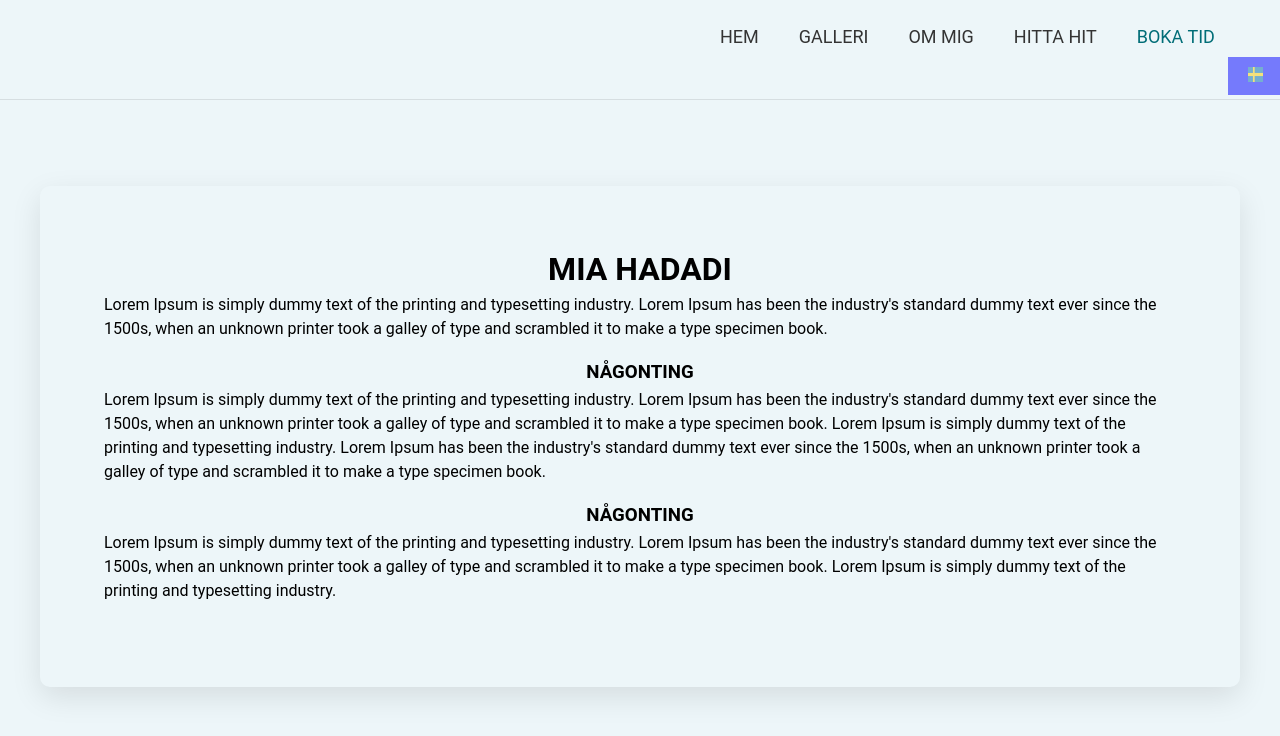
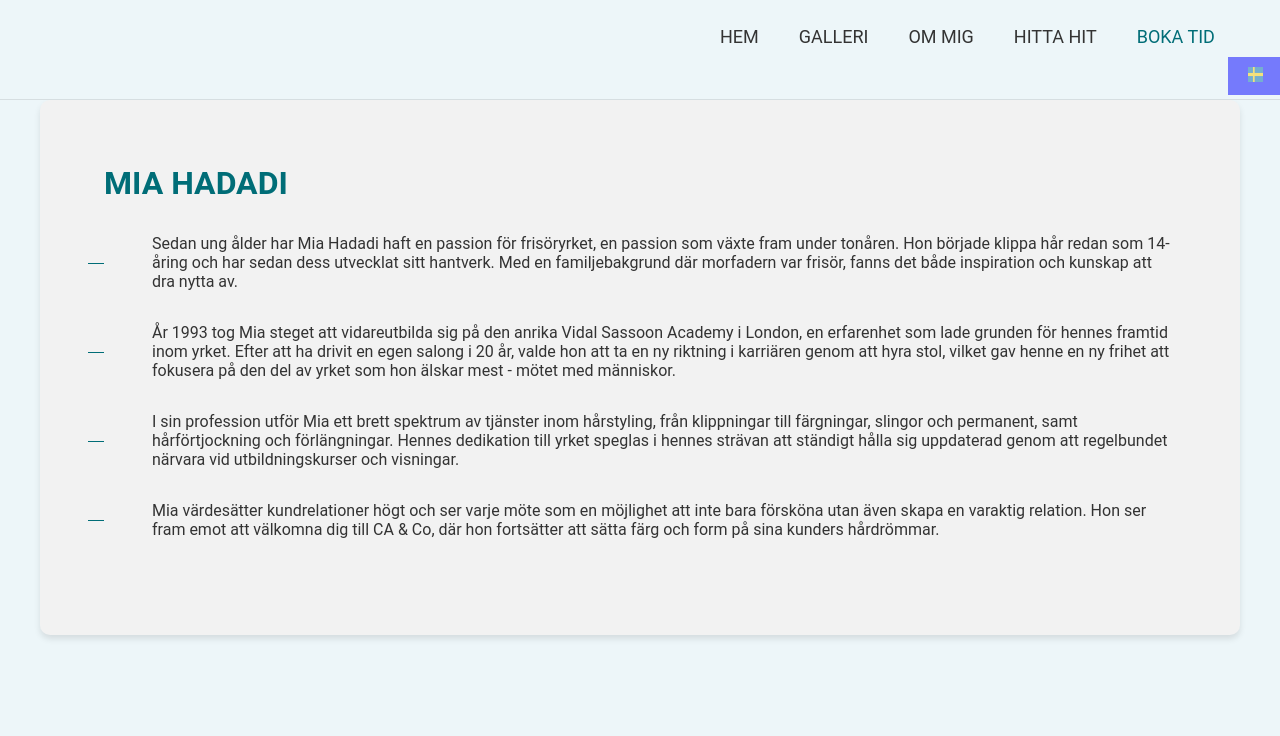
Before and after one commit to alkeal/Projekt-LIA, a React (Vite) app: page /Aboutpage in a window 1280 px wide. Shown: the top 736 px of the page. Built offline with nearby package versions, Linux system fonts and the light colour scheme.

Commit message:
aboutpage almost done. pictures/videos needed

```diff
--- a/src/pages/Aboutpage.jsx
+++ b/src/pages/Aboutpage.jsx
@@ -5,35 +5,35 @@ export default function Aboutpage() {
   return (
     <div className="about-page">
       <div className="about-container">
-        {/* IMAGE */}
         <div className="about-content">
-          <h1> MIA HADADI </h1>
+          <h1>MIA HADADI</h1>
           <p>
-            Lorem Ipsum is simply dummy text of the printing and typesetting
-            industry. Lorem Ipsum has been the industry's standard dummy text
-            ever since the 1500s, when an unknown printer took a galley of type
-            and scrambled it to make a type specimen book.
+            Sedan ung ålder har Mia Hadadi haft en passion för frisöryrket, en
+            passion som växte fram under tonåren. Hon började klippa hår redan
+            som 14-åring och har sedan dess utvecklat sitt hantverk. Med en
+            familjebakgrund där morfadern var frisör, fanns det både inspiration
+            och kunskap att dra nytta av.
           </p>
-
-          <h3> NÅGONTING </h3>
           <p>
-            Lorem Ipsum is simply dummy text of the printing and typesetting
-            industry. Lorem Ipsum has been the industry's standard dummy text
-            ever since the 1500s, when an unknown printer took a galley of type
-            and scrambled it to make a type specimen book. Lorem Ipsum is simply
-            dummy text of the printing and typesetting industry. Lorem Ipsum has
-            been the industry's standard dummy text ever since the 1500s, when
-            an unknown printer took a galley of type and scrambled it to make a
-            type specimen book.
+            År 1993 tog Mia steget att vidareutbilda sig på den anrika Vidal
+            Sassoon Academy i London, en erfarenhet som lade grunden för hennes
+            framtid inom yrket. Efter att ha drivit en egen salong i 20 år,
+            valde hon att ta en ny riktning i karriären genom att hyra stol,
+            vilket gav henne en ny frihet att fokusera på den del av yrket som
+            hon älskar mest - mötet med människor.
           </p>
-
-          <h3> NÅGONTING </h3>
           <p>
-            Lorem Ipsum is simply dummy text of the printing and typesetting
-            industry. Lorem Ipsum has been the industry's standard dummy text
-            ever since the 1500s, when an unknown printer took a galley of type
-            and scrambled it to make a type specimen book. Lorem Ipsum is simply
-            dummy text of the printing and typesetting industry.{" "}
+            I sin profession utför Mia ett brett spektrum av tjänster inom
+            hårstyling, från klippningar till färgningar, slingor och permanent,
+            samt hårförtjockning och förlängningar. Hennes dedikation till yrket
+            speglas i hennes strävan att ständigt hålla sig uppdaterad genom att
+            regelbundet närvara vid utbildningskurser och visningar.
+          </p>
+          <p>
+            Mia värdesätter kundrelationer högt och ser varje möte som en
+            möjlighet att inte bara försköna utan även skapa en varaktig
+            relation. Hon ser fram emot att välkomna dig till CA & Co, där hon
+            fortsätter att sätta färg och form på sina kunders hårdrömmar.
           </p>
         </div>
       </div>
--- a/src/styles/pages/Aboutpage.css
+++ b/src/styles/pages/Aboutpage.css
@@ -1,10 +1,8 @@
-
 * {
     margin: 0;
     padding: 0;
     box-sizing: border-box;
     font-family: 'Roboto', sans-serif;
-
   }
 
   .about-page {
@@ -13,78 +11,124 @@
     height: 100vh;
     overflow: hidden;
     display: flex;
-    display: flex;
     align-items: center;
     justify-content: center;
-    background: #EDF6F9;
+    background: #EDF6F9; /* Off White */
+    color: #333333;
   }
 
   .about-container {
     max-width: 1200px;
     width: 100%;
-    height: auto;
+    margin: auto;
     padding: 4rem;
-    box-shadow: 0 10px 30px rgba(0, 0, 0, 0.1);
     border-radius: 10px;
-    animation: slideUp 0.5s ease-out forwards;
-    margin-bottom: 10%;
+    background: #F2F2F2;
+    box-shadow: 0 4px 6px rgba(0, 0, 0, 0.1);
+    transform: scale(0.9);
+    opacity: 0;
+    margin-bottom: 25%;
+    animation: scaleIn 0.5s ease-out forwards, fadeIn 0.5s ease-out forwards;
   }
 
-.about-content {
-    opacity: 0;
-    transform: translateY(20px);
-    animation: fadeInUp 0.5s ease-out 0.5s forwards;
-
-}
-
-@keyframes fadeInUp {
+  @keyframes scaleIn {
     to {
-      opacity: 1;
-      transform: translateY(0);
+      transform: scale(1);
     }
   }
 
-  @keyframes slideUp {
-    0% {
-      transform: translateY(40px);
-      opacity: 0;
-    }
-    100% {
-      transform: translateY(0);
+  @keyframes fadeIn {
+    to {
       opacity: 1;
     }
   }
 
+  .about-content h1 {
+    margin-bottom: 2rem;
+    color: #006D77;
+    animation: popIn 1s ease forwards;
+  }
 
-.about-content h1, .about-content h3 {
-    text-align: center;
-    margin-bottom: 5px;
+  @keyframes popIn {
+    0% {
+      transform: scale(0.5);
+      opacity: 0;
+    }
+    80% {
+      transform: scale(1.2);
+    }
+    100% {
+      transform: scale(1);
+      opacity: 1;
+    }
+  }
 
+  .about-content h3 {
+    margin-bottom: 0.5rem;
+    color: #83C5BE;
   }
 
   .about-content p {
-    margin-bottom: 20px;
-    line-height: 1.5;
-    font-size: 16px;
+    margin-bottom: 2rem;
+    position: relative;
+    padding-left: 3rem;
+    opacity: 0;
+    animation: slideIn 0.5s ease-out 0.5s forwards;
+  }
+
+  @keyframes slideIn {
+    to {
+      left: 0;
+      opacity: 1;
+    }
+  }
+
+  .about-content p::before {
+    content: "";
+    display: block;
+    position: absolute;
+    top: 50%;
+    left: -1rem;
+    width: 1rem;
+    height: 1px;
+    background: #006D77;
+    transition: width 0.3s ease-in-out;
+  }
+
+  .about-content p:hover::before {
+    width: 3rem;
   }
 
   @media screen and (max-width: 768px) {
-    .about-content {
-        top: 2%;
-        left: 1%;
-        width: 90%;
-        padding: 15px;
+    .about-page {
+        height: auto;
       }
 
-    .about-content h1 {
-        font-size: 24px;
+      .about-container {
+        padding: 1rem;
+        transform: none;
+        opacity: 1;
+        margin-bottom: 2rem;
       }
 
+      .about-content {
+        width: auto;
+        transform: none;
+        position: static;
+        padding: 2rem;
+      }
+
+      .about-content h1,
       .about-content h3 {
-        font-size: 20px;
+        text-align: left;
       }
 
       .about-content p {
-        font-size: 14px;
+        padding-left: 0;
       }
+
+      .about-content p::before {
+        content: none;
       }
+
+}
```
Lines whose indentation alone changed are shown as unchanged.
